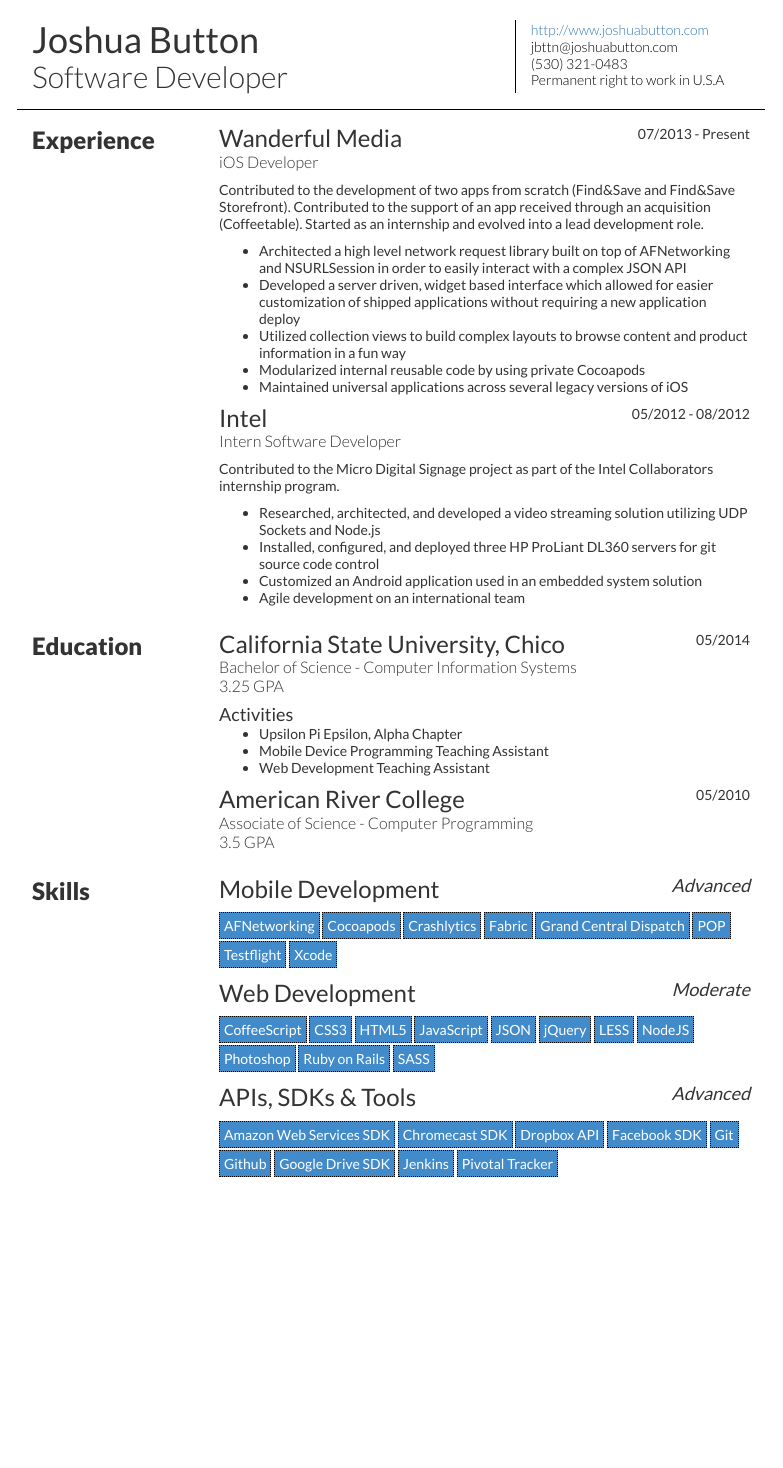
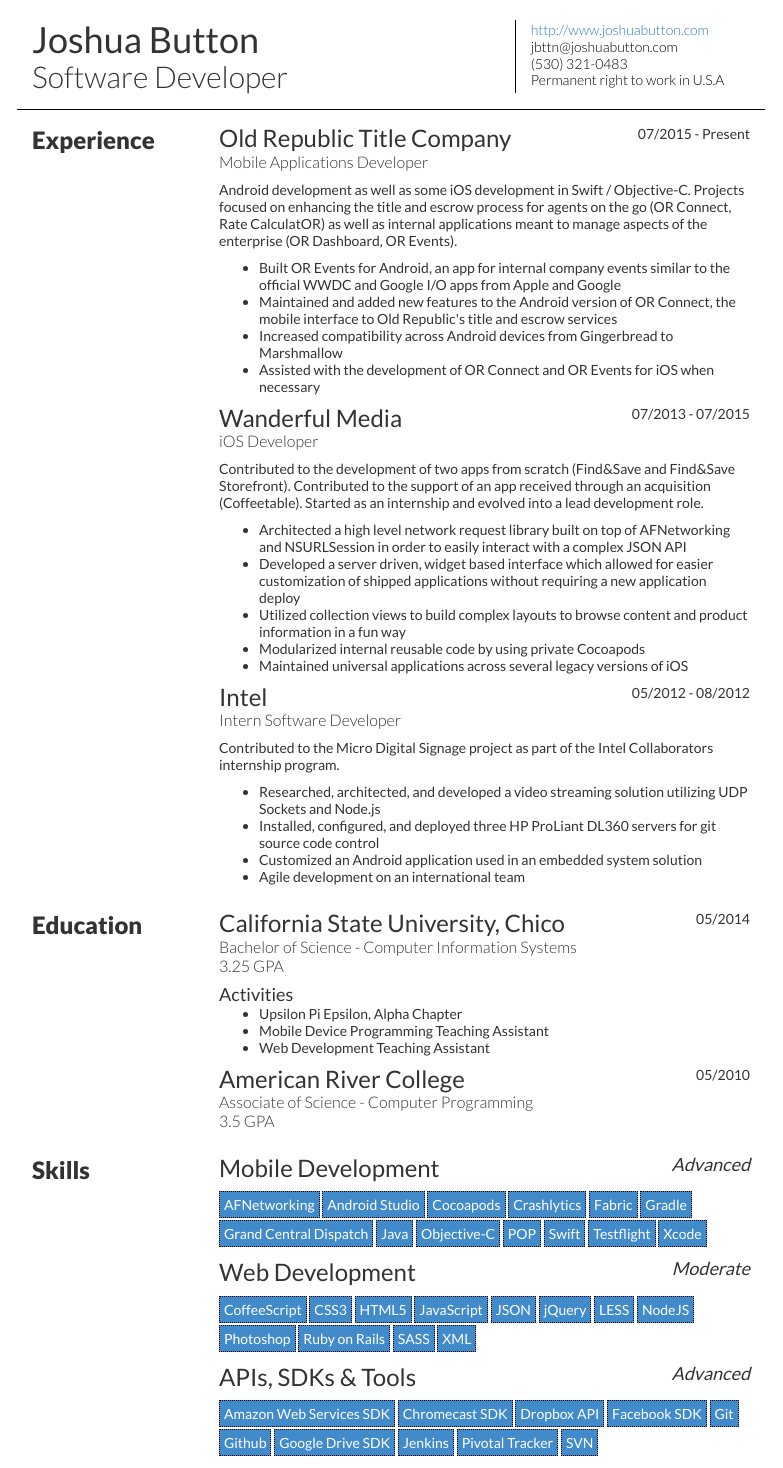
Before and after one commit to jbttn/jbttn.github.io, a Jekyll site: the page resume/index.html, which Jekyll copies as it is, in a window 1280 px wide. Shown: the whole page, without its empty margins (249-1032 px from the left). Built offline with Jekyll 4.4.1, drawn with Linux system fonts in a browser that asks for light colours; nearby versions of some CDN libraries; Markdown is read by kramdown in place of the engine named in the settings; before the commit the page ends 1189 px from its top, so only the background shows below that.

Commit message:
[Resume] Updated work experience, address, and skills

```diff
--- a/resume/index.html
+++ b/resume/index.html
@@ -116,12 +116,39 @@
 				<div class="item">
 					<header class="row header">
 						<div class="col-xs-7">
+							<h3 class="name">Old Republic Title Company</h3>
+							<div class="subtext">Mobile Applications Developer</div>
+						</div>
+						<div class="col-xs-5 date">
+							<span class="startDate">07/2015 - </span>
+							<span class="endDate">Present</span>
+						</div>
+					</header>
+					<div class="summary"><p>Android development as well as some iOS development in Swift / Objective-C.  Projects focused on enhancing the title and escrow process for agents on the go (OR Connect, Rate CalculatOR) as well as internal applications meant to manage aspects of the enterprise (OR Dashboard, OR Events).</p></div>
+
+					<ul>
+
+						<li>Built OR Events for Android, an app for internal company events similar to the official WWDC and Google I/O apps from Apple and Google</li>
+
+						<li>Maintained and added new features to the Android version of OR Connect, the mobile interface to Old Republic&#x27;s title and escrow services</li>
+
+						<li>Increased compatibility across Android devices from Gingerbread to Marshmallow</li>
+
+						<li>Assisted with the development of OR Connect and OR Events for iOS when necessary</li>
+
+					</ul>
+
+				</div>
+
+				<div class="item">
+					<header class="row header">
+						<div class="col-xs-7">
 							<h3 class="name">Wanderful Media</h3>
 							<div class="subtext">iOS Developer</div>
 						</div>
 						<div class="col-xs-5 date">
 							<span class="startDate">07/2013 - </span>
-							<span class="endDate">Present</span>
+							<span class="endDate">07/2015</span>
 						</div>
 					</header>
 					<div class="summary"><p>Contributed to the development of two apps from scratch (Find&amp;Save and Find&amp;Save Storefront).  Contributed to the support of an app received through an acquisition (Coffeetable).  Started as an internship and evolved into a lead development role.</p></div>
@@ -240,15 +267,25 @@
 
 						<li>AFNetworking</li>
 
+						<li>Android Studio</li>
+
 						<li>Cocoapods</li>
 
 						<li>Crashlytics</li>
 
 						<li>Fabric</li>
 
+						<li>Gradle</li>
+
 						<li>Grand Central Dispatch</li>
 
+						<li>Java</li>
+
+						<li>Objective-C</li>
+
 						<li>POP</li>
+
+						<li>Swift</li>
 
 						<li>Testflight</li>
 
@@ -292,6 +329,8 @@
 
 						<li>SASS</li>
 
+						<li>XML</li>
+
 					</ul>
 
 				</div>
@@ -326,6 +365,8 @@
 
 						<li>Pivotal Tracker</li>
 
+						<li>SVN</li>
+
 					</ul>
 
 				</div>
```
Also changed, not shown: resume/resume.json (+20 -6 lines).
